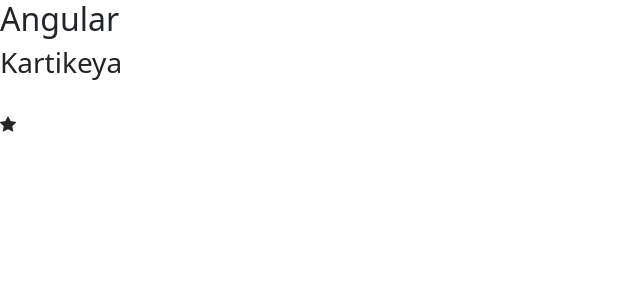
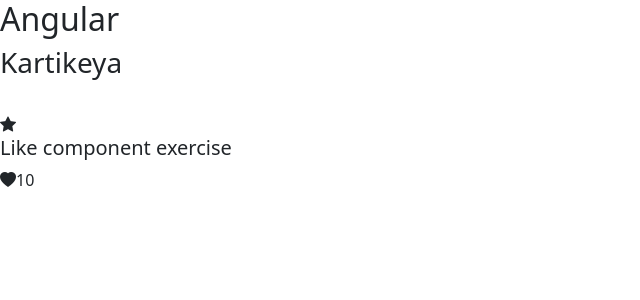
Before and after one commit to Kartikeya-23/hello-world, an Angular app: page / in a window 1280 px wide. Shown: the top 300 px of the page, without its empty margins (0-640 px from the left). Built offline with nearby package versions, Linux system fonts and the light colour scheme.

Commit message:
like task completed

```diff
--- a/src/app/app.component.html
+++ b/src/app/app.component.html
@@ -15,6 +15,7 @@
 </ul> -->
 <!-- End of section-4  -->
 <app-favorite [is-favorite] = "post.isFavorite" (change)="onFavoriteChanged($event)"></app-favorite>
+<app-like [likesCount] = 'tweet.likesCount' [isActive]="tweet.isActive" (change)="onHeartClick()"></app-like>
 
 <!-- Start of section-5   -->
 
--- a/src/app/app.component.ts
+++ b/src/app/app.component.ts
@@ -39,4 +39,14 @@
   onFavoriteChanged(isSelected: boolean){
     console.log("Favorite changed and got notified in app.component.html", isSelected);
   }
+
+  tweet = {
+    body: 'Here is the body of a tweet ...',
+    isActive : true,
+    likesCount : 10
+  }
+
+  onHeartClick() {
+    console.log("heart shape is clicked");
+  }
 }
--- a/src/app/app.module.ts
+++ b/src/app/app.module.ts
@@ -5,12 +5,14 @@
 import { AppComponent } from './app.component';
 import { SummaryPipe } from './summary.pipe';
 import { FavoriteComponent } from './favorite/favorite.component';
+import { LikeComponent } from './like/like.component';
 
 @NgModule({
   declarations: [
     AppComponent,
     SummaryPipe,
-    FavoriteComponent
+    FavoriteComponent,
+    LikeComponent
   ],
   imports: [
     BrowserModule,
--- /dev/null
+++ b/src/app/like/like.component.html
@@ -0,0 +1,11 @@
+<!-- <div class=""><i class="bi bi-heart"></i></div>
+<i class="bi bi-heart-fill"></i> -->
+
+<h5>Like component exercise</h5>
+<div class="bi pl-20"
+[class.bi-heart]="this.isActive == false"
+[class.bi-heart-fill]="this.isActive"
+(click)="OnClick()"
+>
+<span>{{ likesCount }}</span>
+</div>
--- /dev/null
+++ b/src/app/like/like.component.ts
@@ -0,0 +1,28 @@
+import { Component, EventEmitter, Input, OnInit, Output } from '@angular/core';
+
+@Component({
+  selector: 'app-like',
+  templateUrl: './like.component.html',
+  styleUrls: ['./like.component.css']
+})
+
+export class LikeComponent implements OnInit {
+
+  @Input()
+  likesCount!: number;
+  @Input()
+  isActive!: boolean;
+
+  @Output() change = new EventEmitter();
+
+  constructor() { }
+
+  ngOnInit(): void {
+  }
+
+  OnClick(){
+    this.likesCount += (this.isActive) ? -1 : 1;
+    this.isActive = !this.isActive;
+  }
+
+}
```
Also changed, not shown: src/app/like/like.component.css (added), 1 other file (tests, documents, lock files or other folders).
